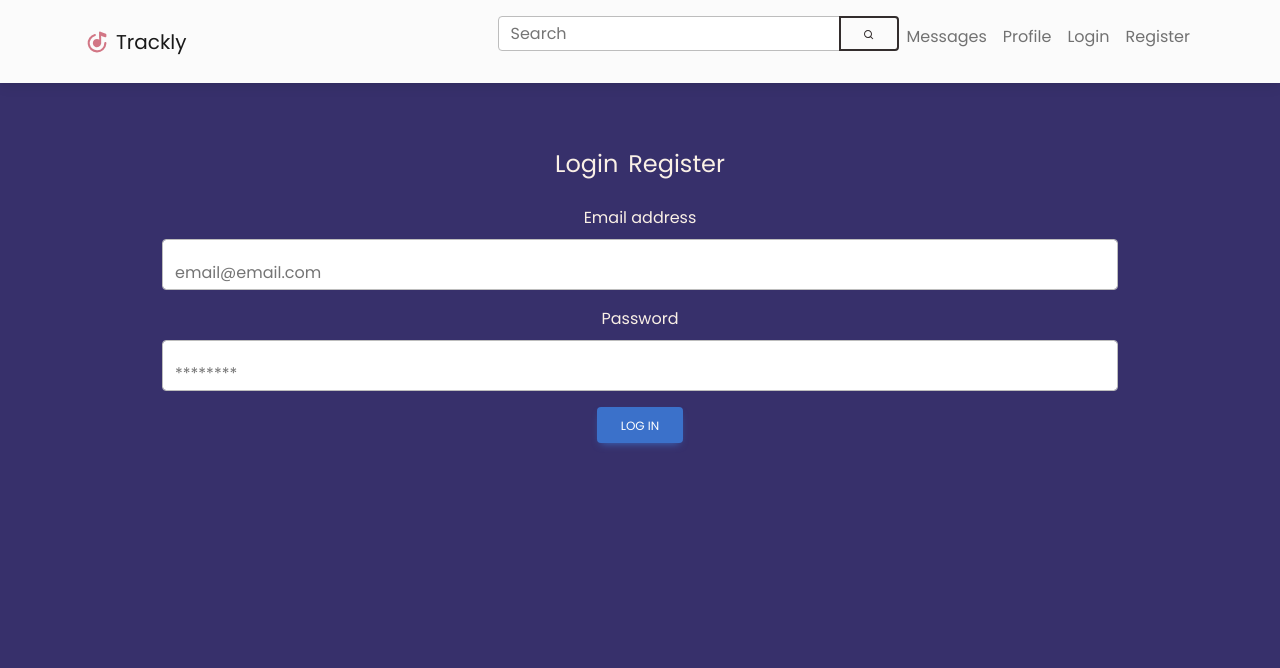
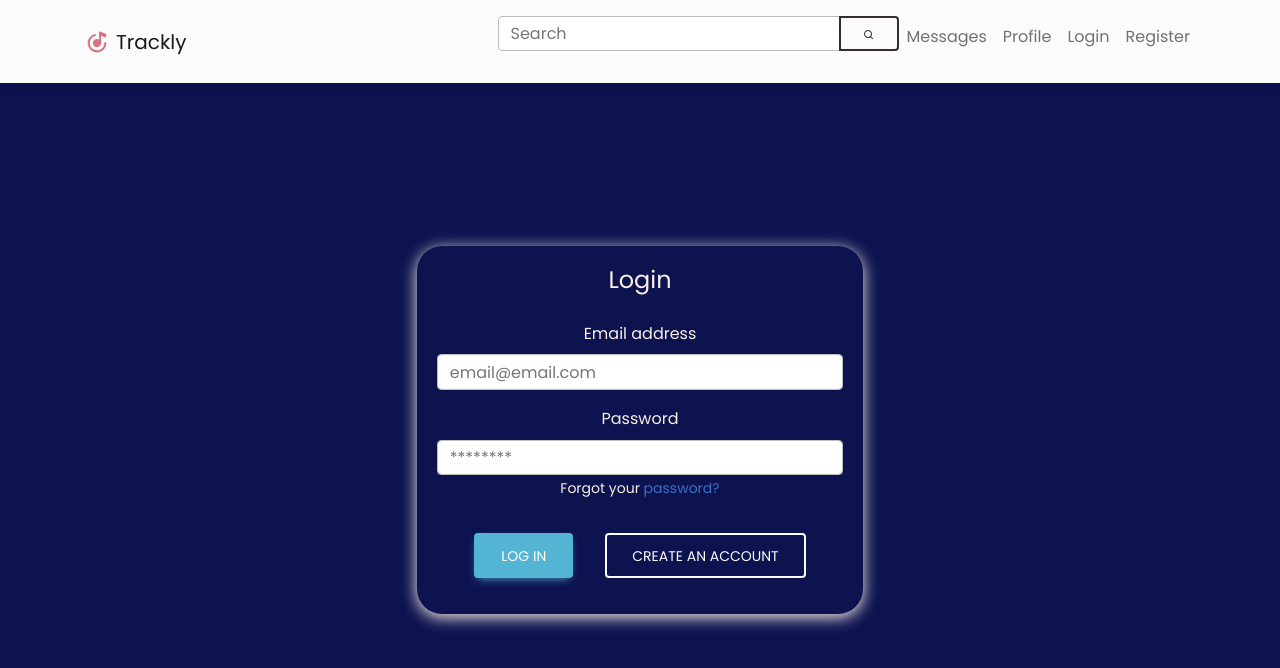
Before and after one commit to morvernm/Trackly, a React (Create React App) app in the folder Trackly_Project/frontend/: page /login in a window 1280 px wide. Shown: the top 668 px of the page. Built offline with nearby package versions, Linux system fonts and the light colour scheme.

Commit message:
Adjusted styling of login page

```diff
--- a/Trackly_Project/frontend/src/App.js
+++ b/Trackly_Project/frontend/src/App.js
@@ -4,7 +4,7 @@ import'./styles.css';
 import { BrowserRouter as Router, Route, Routes } from "react-router-dom";
 import { Main } from './pages/main';
 import { Login } from './pages/login';
-import { SignUp } from './components/signUp';
+import { Register } from './components/register';
 import { Inbox } from './pages/inbox.js';
 import { Profile } from './pages/profile.js';
 import { Search } from './pages/search';
@@ -29,7 +29,7 @@ function App() {
               <Route path="/inbox" element={<Inbox />} />
               <Route path="/profile" element={<Profile />} />
               <Route path="/login" element={<Login />} />
-               <Route path="/signUp" element={<SignUp />} />
+               <Route path="/register" element={<Register />} />
 
               <Route path="/artist" element={<Artist />} />
               <Route path="/album" element={<Album />} />
--- a/Trackly_Project/frontend/src/components/navbar.js
+++ b/Trackly_Project/frontend/src/components/navbar.js
@@ -31,7 +31,7 @@ export const Menu = () => {
                     <Nav.Link as={Link}to="/inbox">Messages</Nav.Link>
                     <Nav.Link as={Link}to="/profile">Profile </Nav.Link>
                     <Nav.Link as={Link}to="/login">Login</Nav.Link>
-                    <Nav.Link as={Link}to="/signup">Register</Nav.Link>
+                    <Nav.Link as={Link}to="/register">Register</Nav.Link>
                 </Nav>
                   </Navbar.Collapse>
              </Container>
--- a/Trackly_Project/frontend/src/components/signUp.js
+++ b/Trackly_Project/frontend/src/components/register.js
@@ -1,11 +1,11 @@
-import { Form, Button } from "react-bootstrap";
+import { Container, Form, Button } from "react-bootstrap";
 // used Boostrap React documentation for form components
 // https://react-bootstrap.netlify.app/docs/forms/overview
-export const SignUp = () => {
+export const Register = () => {
     return (
-        <div className="register">
-             <h4>Sign up</h4>
-            <br />
+        // <div className="login">
+            <Container className="login">
+             <h4>Register</h4>
             <Form>
                 <Form.Group className="mb-3" controlId="formBasicEmail">
                 <Form.Label>Email address</Form.Label>
@@ -22,15 +22,9 @@ export const SignUp = () => {
                 <Form.Control type="password" placeholder="********" />
                 </Form.Group>
 
-                <Form.Group className="mb-3" controlId="formBasicCountry">
-                <Form.Label>Country</Form.Label>
-                {/*    to make to dropddown */}
-                <Form.Control type="text" placeholder="United Kingdom" />
-                </Form.Group>
-
-                 <Button variant="info" type="submit"> Sign up </Button>
+                 <Button variant="info" type="submit" size="lg"> Sign up </Button>
             </Form>
-
-        </div>
+                </Container>
+        // </div>
     )
 }
--- a/Trackly_Project/frontend/src/pages/login.js
+++ b/Trackly_Project/frontend/src/pages/login.js
@@ -4,12 +4,13 @@ import { Form, Button, Container } from "react-bootstrap";
 export const Login = () => {
     return (
         <div className="login">
-            <Container>
+            <Container className="login">
+                <div className="login-form">
                  <h4>Login</h4>
-            <h4>Register</h4>
                  <br />
                  <br />
-                  <Form>
+                {/*<div className="input-group mb-3">*/}
+                  <Form className="loginf">
                 <Form.Group className="mb-3" controlId="formBasicEmail">
                 <Form.Label>Email address</Form.Label>
                 <Form.Control type="email" placeholder="email@email.com" />
@@ -19,11 +20,16 @@ export const Login = () => {
                 <Form.Group className="mb-3" controlId="formBasicPassword">
                 <Form.Label>Password</Form.Label>
                 <Form.Control type="password" placeholder="********" />
+                    <Form.Text>Forgot your <a href="/">password?</a></Form.Text>
                 </Form.Group>
 
 
-                 <Button variant="primary" type="submit"> Log in</Button>
+                 <Button variant="info" type="submit" size="lg"> Log in</Button>
+                  {/*<br />*/}
+                 <Button variant="outline-light" type="submit" size="lg"> Create an account</Button>
             </Form>
+                    </div>
+                {/*</div>*/}
             </Container>
 
 
--- a/Trackly_Project/frontend/src/pages/main.js
+++ b/Trackly_Project/frontend/src/pages/main.js
@@ -1,4 +1,5 @@
 import logo from '../logo.svg'
+import record from '../images/droidrec-svgrepo-com.svg'
 import album from '../album-placeholder.png'
 import { Container, Card, Button} from "react-bootstrap"
 import { albumGrid } from '../components/albumGrid';
--- a/Trackly_Project/frontend/src/styles.css
+++ b/Trackly_Project/frontend/src/styles.css
@@ -8,7 +8,9 @@
 body {
   font-family: 'Poppins', sans-serif;
   margin: 0;
-  background-color: #37306B;
+  /*background-color: #37306B;*/
+  background-color: #0C134F;
+
   /*color: #D27685;*/
   color: linen;
 }
@@ -19,7 +21,8 @@ body {
 
 .App {
   text-align: center;
-  padding: 150px;
+  /*padding: 150px;*/
+  padding: 30px;
 }
 .App-logo {
   height: 40vmin;
@@ -92,29 +95,45 @@ height: 30px;
   }
 }
 
-.login input {
-  padding-top: 20px;
-  /*display: flex;*/
-  /*justify-content: space-evenly;*/
-  /*align-items: center;*/
-  /*flex-direction: column;*/
-  /*width: 50em;*/
-
-}
-
-.login label {
+.login {
   display: flex;
-  justify-content: space-evenly;
+  justify-content: center;
   align-items: center;
+  height: 100vh;
   flex-direction: column;
-  gap: 1rem 1rem;
+  /*box-shadow:  0 .125rem 1rem;*/
+  /*color: #9E4784;*/
+  /*background-color:#1D267D;*/
+  /*width: 80vw;*/
 }
 
 .login h4 {
   display: inline;
-  padding: 5px;
+  /*padding: 5px;*/
 }
 
+.login button {
+  margin: 1rem;
+}
+
+.login-form {
+  padding: 20px;
+  box-shadow:  0 .200rem 1rem;
+  width: 40%;
+  border-radius: 25px;
+  /*color: #9E4784;*/
+}
+
+.form-text {
+  color: inherit;
+}
+
+/*.loginf .form-label {*/
+/*  text-align: left;*/
+/*}*/
+.form-horizontal .form-label{
+    text-align: left;
+}
 /*Image styling*/
 #album-row {
   margin: 20px;
```
